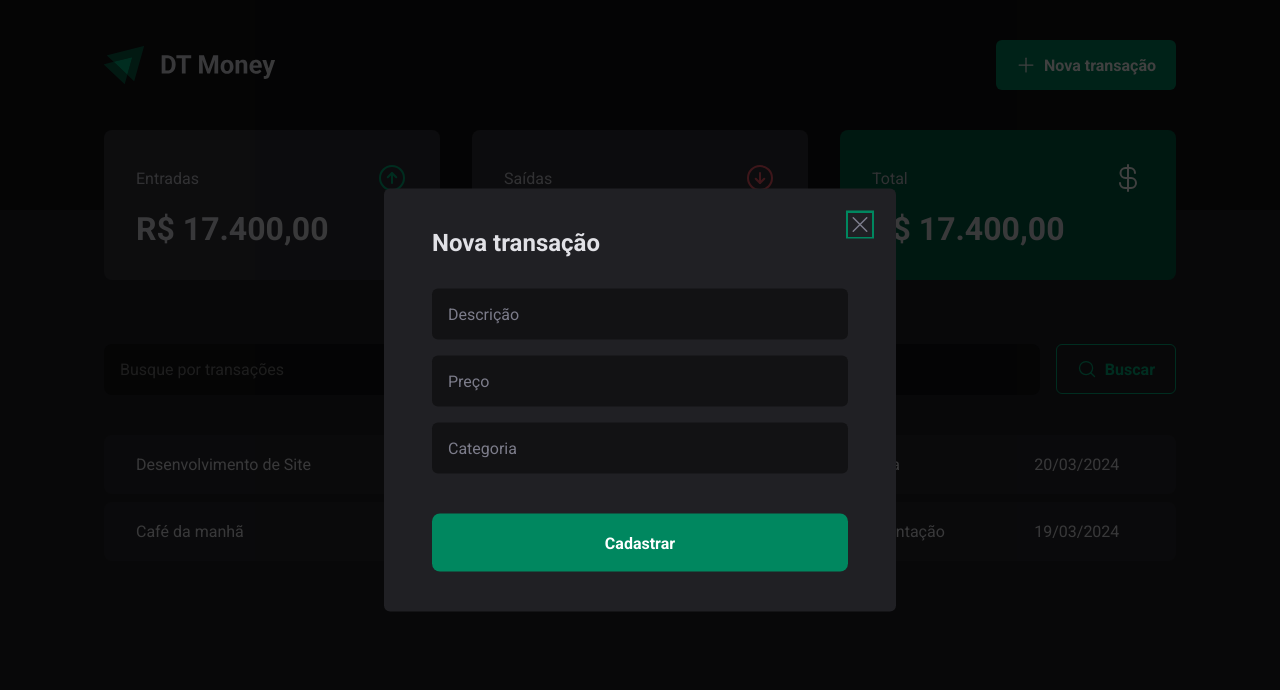
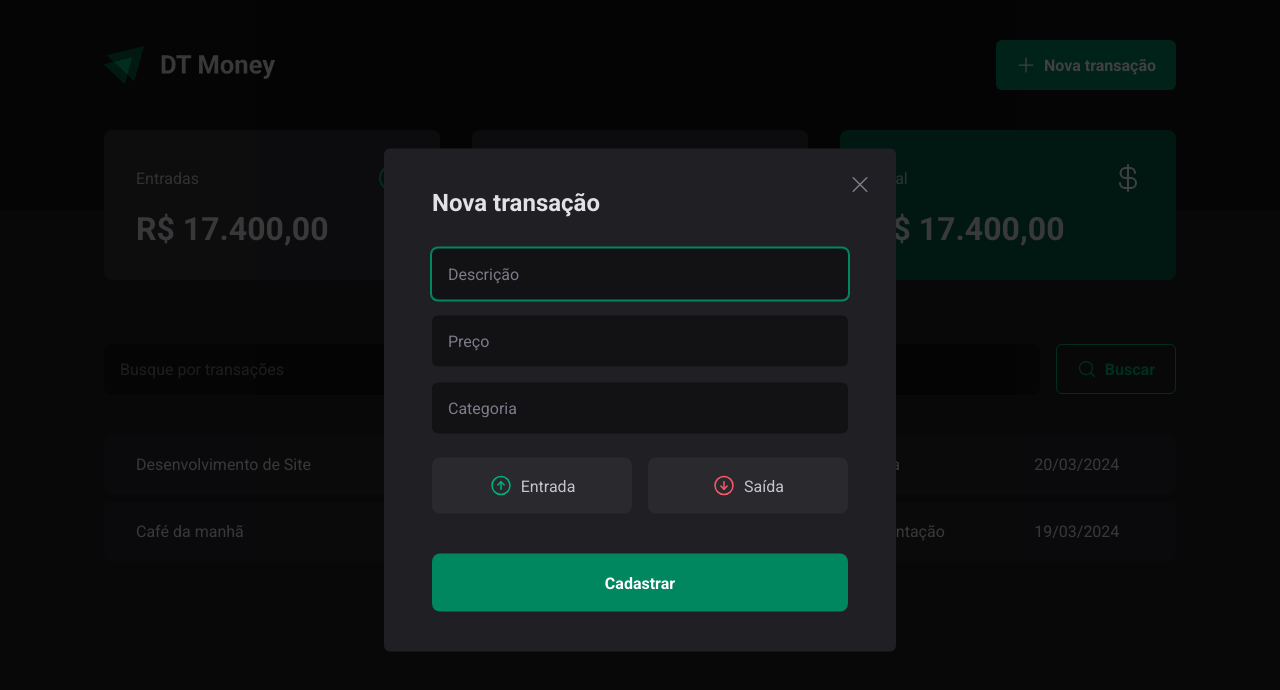
Before and after one commit to ghccaixeta/dt-money, a React (Vite) app: page / in a window 1280 px wide. Both pictures are taken after a click on the button "Nova transação". Shown: the top 690 px of the page. Built offline with nearby package versions, Linux system fonts and the light colour scheme; the HTML template or start-up script is replaced by a standard one.

Commit message:
Estrutura visual - Botões de entrada e saída

```diff
--- a/src/components/TransactionModal/index.tsx
+++ b/src/components/TransactionModal/index.tsx
@@ -1,6 +1,6 @@
 import * as Dialog from '@radix-ui/react-dialog';
-import { CloseButton, Content, Overlay } from './styles';
-import { X } from 'phosphor-react';
+import { CloseButton, Content, Overlay, TransactionType, TransactionTypeButton } from './styles';
+import { ArrowCircleDown, ArrowCircleUp, X } from 'phosphor-react';
 
 export function TransactionModal() {
     return (
@@ -8,17 +8,29 @@ export function TransactionModal() {
             <Overlay />
             <Content>
                 <Dialog.Title>Nova transação</Dialog.Title>
-                <CloseButton>
-                    <X size={24}/>
-                </CloseButton>
                 <form action="">
                     <input type="text" placeholder='Descrição' required />
-                    <input type="number" placeholder='Preço'  required/>
+                    <input type="number" placeholder='Preço' required />
                     <input type="text" placeholder='Categoria' />
+
+                    <TransactionType>
+                        <TransactionTypeButton variant='income'>
+                            <ArrowCircleUp size={24} />
+                            Entrada
+                        </TransactionTypeButton>
+                        <TransactionTypeButton variant='outcome'>
+                            <ArrowCircleDown size={24} />
+                            Saída
+                        </TransactionTypeButton>
+                    </TransactionType>
+
                     <button type="submit">
                         Cadastrar
                     </button>
                 </form>
+                <CloseButton>
+                    <X size={24} />
+                </CloseButton>
             </Content>
         </Dialog.Portal>
     )
--- a/src/components/TransactionModal/styles.ts
+++ b/src/components/TransactionModal/styles.ts
@@ -1,5 +1,9 @@
 import * as Dialog from '@radix-ui/react-dialog';
 import styled from 'styled-components';
+
+interface TransactionTypeButtonProps {
+    variant: 'income' | 'outcome'
+}
 
 export const Overlay = styled(Dialog.Overlay)`
 
@@ -75,3 +79,31 @@ export const CloseButton = styled(Dialog.Close)`
     cursor: pointer;
 
 `
+
+export const TransactionType = styled.div`
+
+    display: grid;
+    grid-template-columns: repeat(2, 1fr);
+    gap: 1rem;
+    margin-top: 0.5rem;
+
+`
+
+export const TransactionTypeButton = styled.button<TransactionTypeButtonProps>`
+
+    background: ${props => props.theme['gray-700']};
+    padding: 1rem;
+    display: flex;
+    align-items: center;
+    justify-content: center;
+    gap: 0.5rem;
+    border-radius: 8px;
+    cursor: pointer;
+    border: 0;
+    color: ${props => props.theme['gray-300']};
+
+    svg {
+        color: ${props => props.variant === 'income' ? props.theme['green-300'] : props.theme['red-300'] };
+    }
+
+`
```
